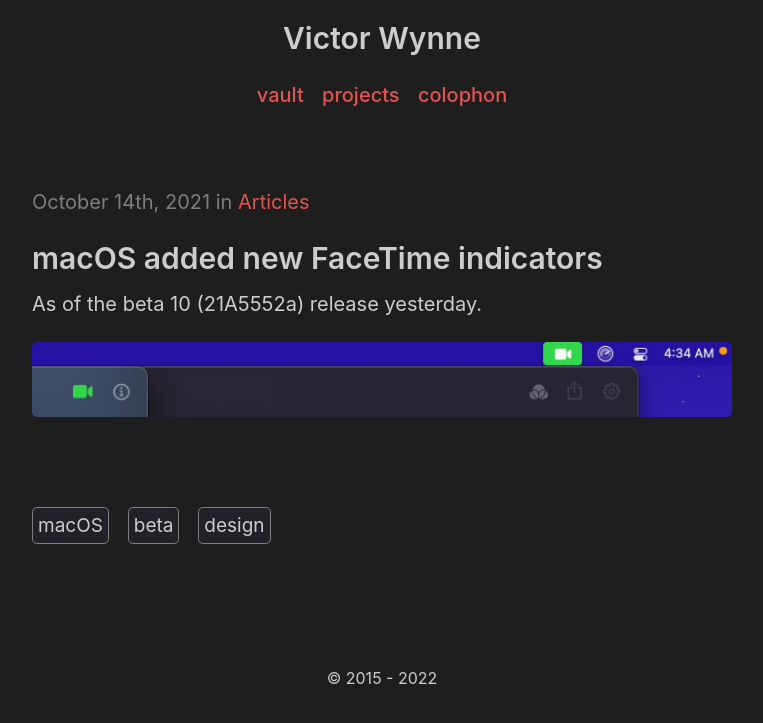
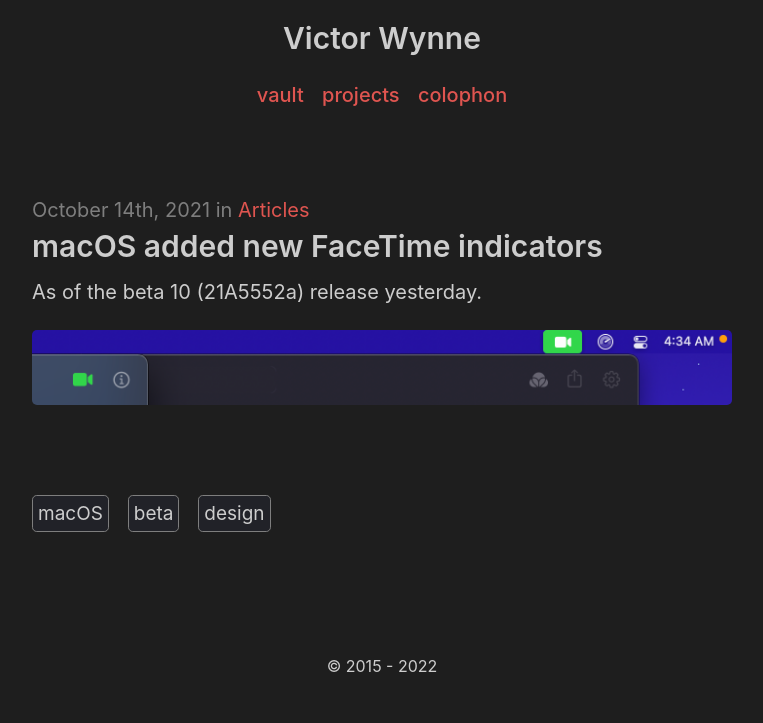
Before and after one commit to wertercatt/tooters, a Jekyll site: the page built from _posts/2021-10-14-macOS-FaceTime-indicators.md, in a window 1280 px wide. Shown: the top 723 px of the page, without its empty margins (258-1021 px from the left). Built offline with Jekyll 4.4.1, drawn with Linux system fonts in a browser that asks for light colours.

Commit message:
Update _posts.scss

```diff
--- a/_sass/_posts.scss
+++ b/_sass/_posts.scss
@@ -91,8 +91,7 @@
 // Meta data line below post title
 .post-date {
   display: block;
-  margin-top: -.4rem;
-  margin-bottom: 1rem;
+
   color: #7e7e7e;
 
   @media (prefers-color-scheme: light) {
```
